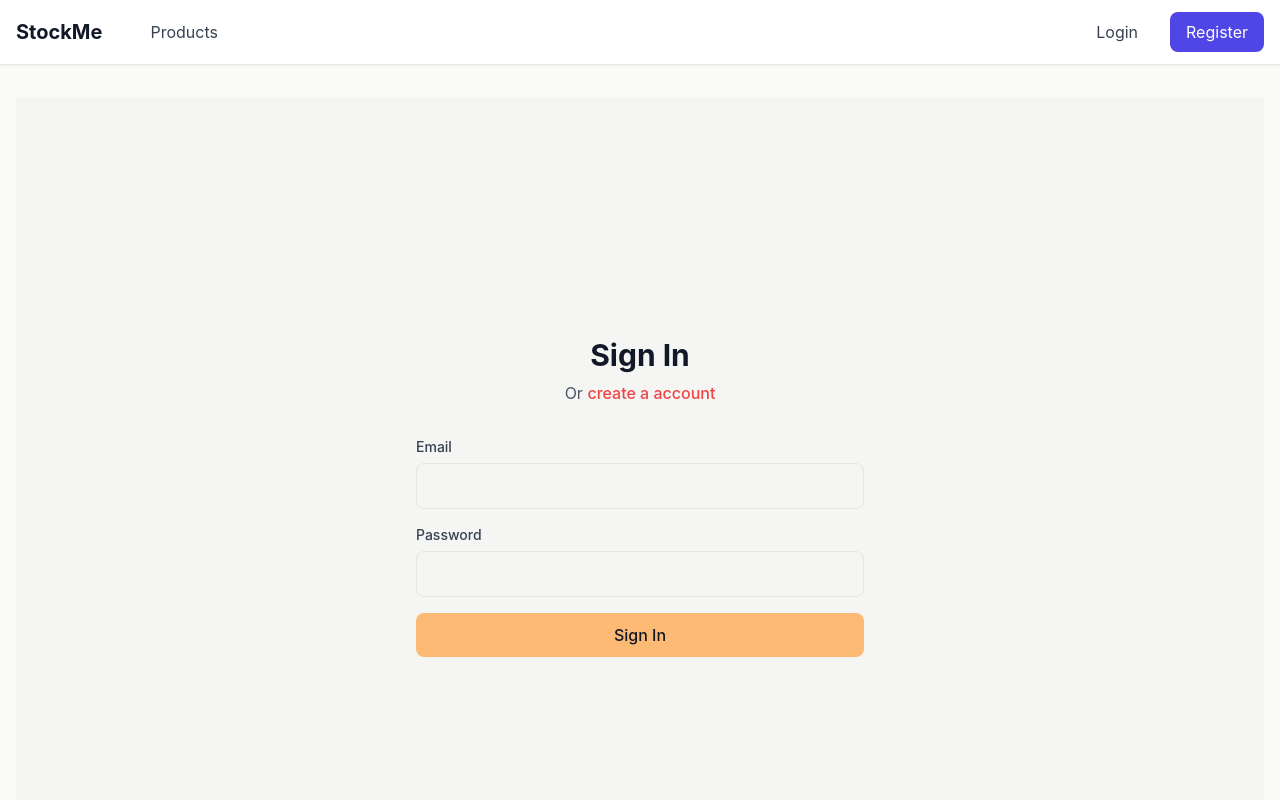
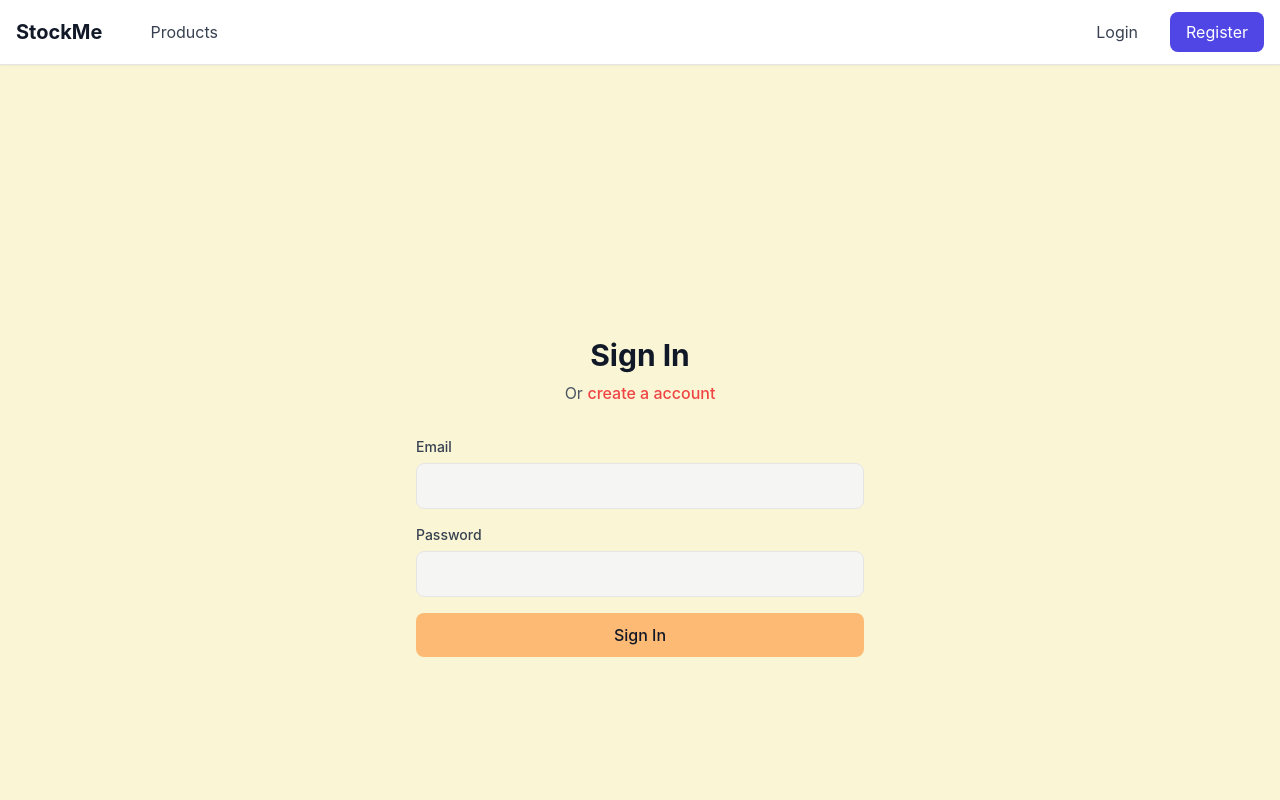
Before and after one commit to Poonyapat9/p01-inventory-management-system, a Next.js app in the folder fronted/: page /auth/login in a window 1280 px wide. Shown: the top 800 px of the page. Built offline with nearby package versions, Linux system fonts and the light colour scheme.

Commit message:
update background color to #FAF6D5 across login, register, products, requests pages and layout

```diff
--- a/fronted/src/app/auth/login/page.tsx
+++ b/fronted/src/app/auth/login/page.tsx
@@ -52,7 +52,7 @@ const LoginPage: React.FC = () => {
   };
 
   return (
-    <div className="min-h-screen bg-stone-100 flex items-center justify-center p-4">
+    <div className="min-h-screen flex items-center justify-center p-4" style={{ backgroundColor: '#FAF6D5' }}>
       <div className="w-full max-w-md">
         <div className="text-center mb-8">
           <h2 className="text-3xl font-bold text-gray-900 mb-2">Sign In</h2>
--- a/fronted/src/app/auth/register/page.tsx
+++ b/fronted/src/app/auth/register/page.tsx
@@ -100,7 +100,7 @@ const RegisterPage: React.FC = () => {
   };
 
   return (
-    <div className="min-h-screen bg-stone-100 flex items-center justify-center p-4">
+    <div className="min-h-screen flex items-center justify-center p-4" style={{ backgroundColor: '#FAF6D5' }}>
       <div className="w-full max-w-md">
         <div className="mb-8 text-center">
           <h2 className="text-3xl font-bold text-gray-900 mb-2">
--- a/fronted/src/app/products/page.tsx
+++ b/fronted/src/app/products/page.tsx
@@ -66,6 +66,14 @@ const ProductsPage: React.FC = () => {
     <div className="space-y-6">
       <div className="flex flex-col sm:flex-row justify-between items-start sm:items-center gap-4">
         <h1 className="text-3xl font-bold text-gray-900">Products</h1>
+        {isAuthenticated && isAdmin && (
+          <button
+            onClick={() => router.push("/products/new")}
+            className="bg-orange-300 hover:bg-orange-400 text-gray-900 px-6 py-2.5 rounded-lg font-medium transition-all"
+          >
+            Add Product
+          </button>
+        )}
       </div>
 
       {loading ? (
--- a/fronted/src/app/requests/page.tsx
+++ b/fronted/src/app/requests/page.tsx
@@ -93,6 +93,12 @@ const RequestsPage: React.FC = () => {
           <h1 className="text-3xl font-bold text-gray-900">
             Transaction Requests
           </h1>
+          <button
+            onClick={() => router.push("/requests/new")}
+            className="bg-orange-300 hover:bg-orange-400 text-gray-900 px-6 py-2.5 rounded-lg font-medium transition-all"
+          >
+            Add Request
+          </button>
         </div>
 
         {loading ? (
--- a/fronted/src/components/layout/Layout.tsx
+++ b/fronted/src/components/layout/Layout.tsx
@@ -86,7 +86,7 @@ const Layout: React.FC<LayoutProps> = ({ children }) => {
   };
 
   return (
-    <div className="min-h-screen bg-stone-50">
+    <div className="min-h-screen" style={{ backgroundColor: '#FAF6D5' }}>
       <Navbar />
       <main className="container mx-auto px-4 py-8 max-w-7xl">{children}</main>
       <footer className="bg-white border-t border-stone-200 mt-auto">
```
